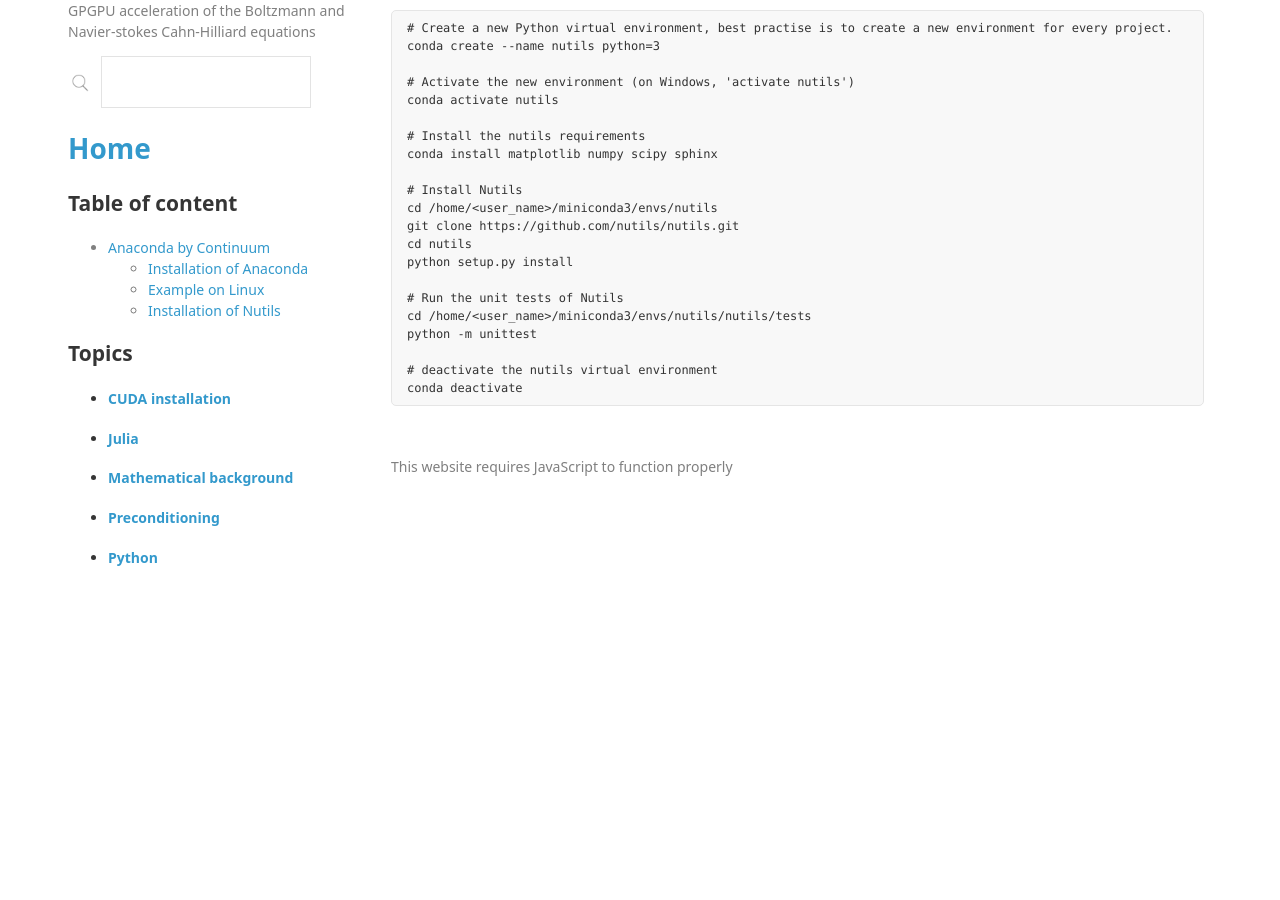
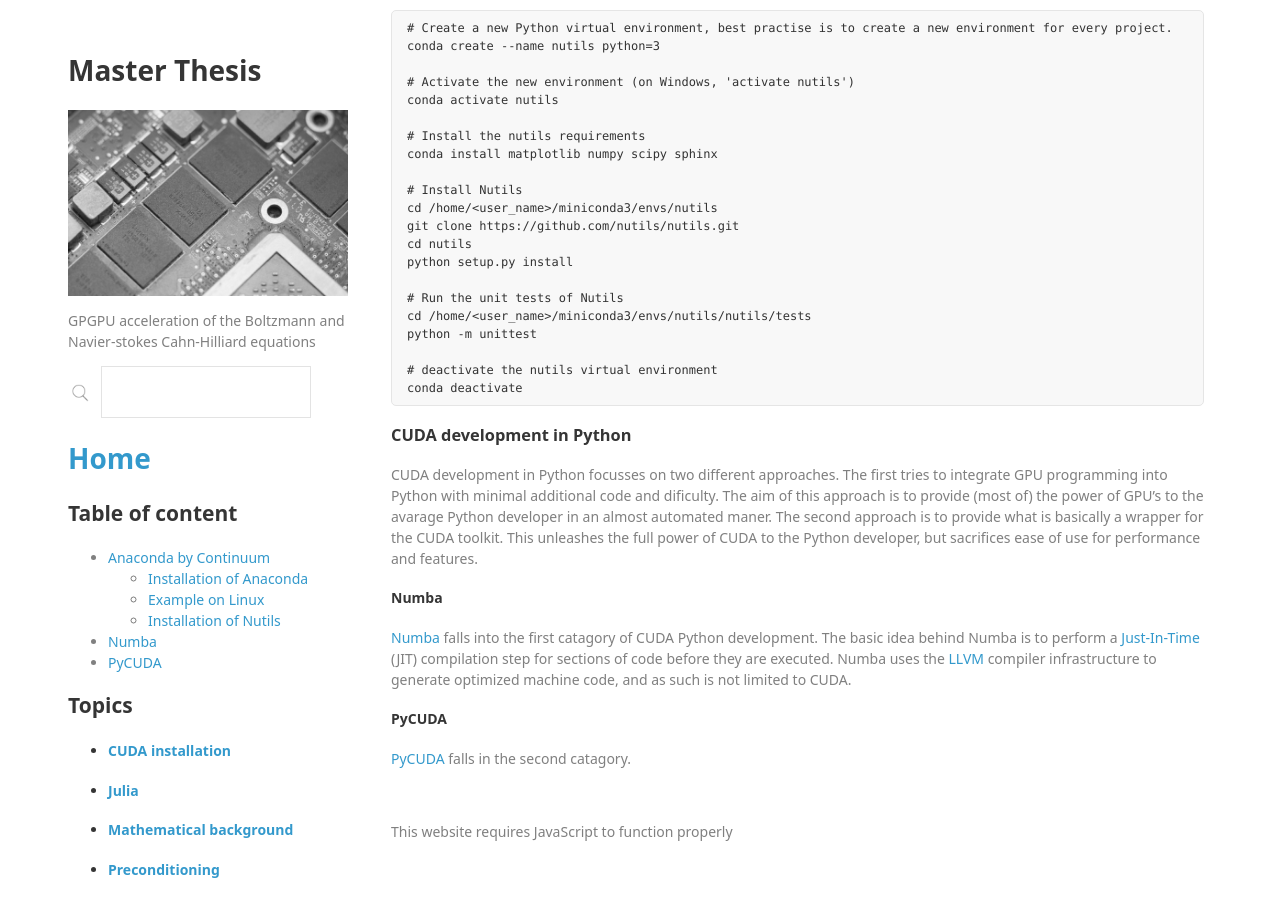
Before and after one commit to lucasbekker/lucasbekker.github.io, a Jekyll site: the page built from _sections/Python.md, in a window 1280 px wide and 900 px high, scrolled down 1227 px. Built offline with Jekyll 4.4.1, drawn with Linux system fonts in a browser that asks for light colours; nearby versions of some CDN libraries; before the commit the page ends 1762 px from its top, so only the background shows below that.

Commit message:
Added initial text on python cuda development

```diff
--- a/_sections/Python.md
+++ b/_sections/Python.md
@@ -74,3 +74,16 @@
 
     # deactivate the nutils virtual environment
     conda deactivate
+
+### CUDA development in Python
+
+CUDA development in Python focusses on two different approaches. The first tries to integrate GPU programming into Python with minimal additional code and dificulty. The aim of this approach is to provide (most of) the power of GPU's to the avarage Python developer in an almost automated maner.
+The second approach is to provide what is basically a wrapper for the CUDA toolkit. This unleashes the full power of CUDA to the Python developer, but sacrifices ease of use for performance and features.
+
+#### Numba
+
+[Numba](https://numba.pydata.org/) falls into the first catagory of CUDA Python development. The basic idea behind Numba is to perform a [Just-In-Time](https://en.wikipedia.org/wiki/Just-in-time_compilation) (JIT) compilation step for sections of code before they are executed. Numba uses the [LLVM](https://llvm.org/) compiler infrastructure to generate optimized machine code, and as such is not limited to CUDA.
+
+#### PyCUDA
+
+[PyCUDA](https://mathema.tician.de/software/pycuda/) falls in the second catagory.
```
